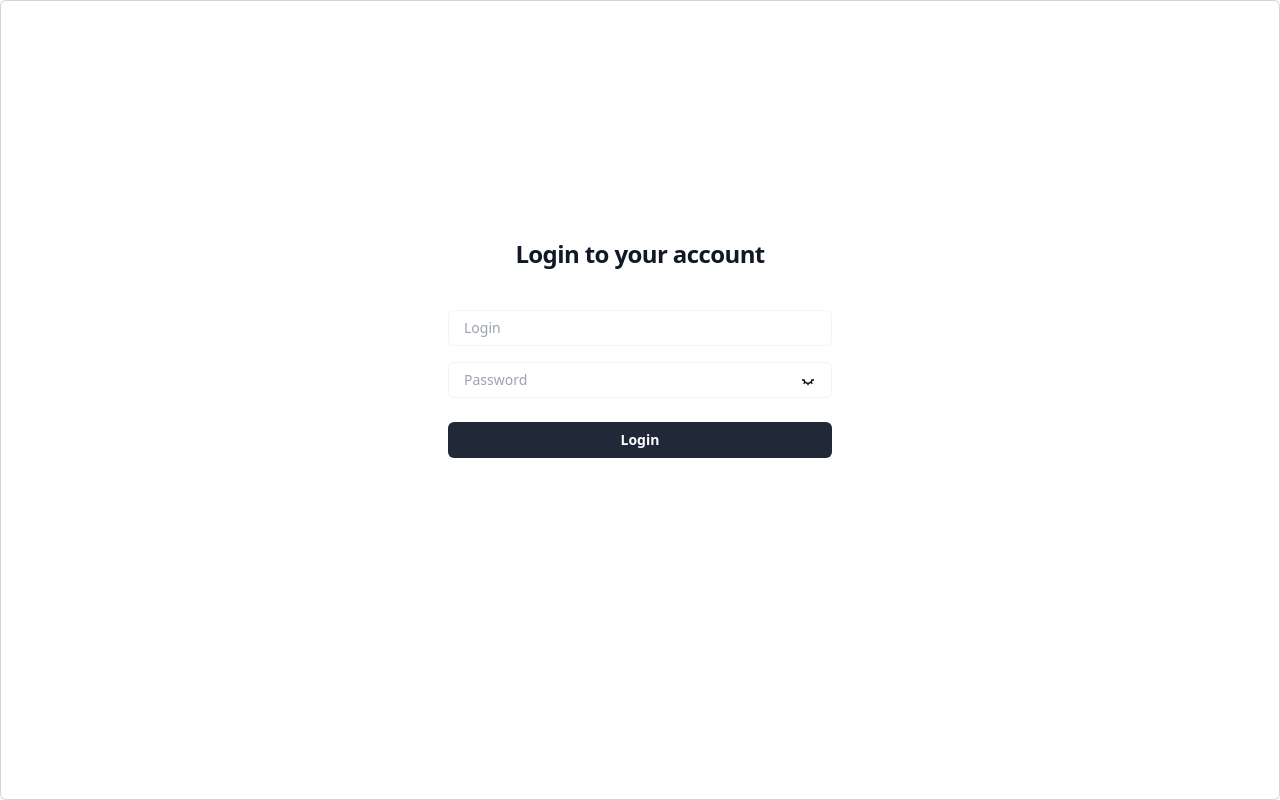
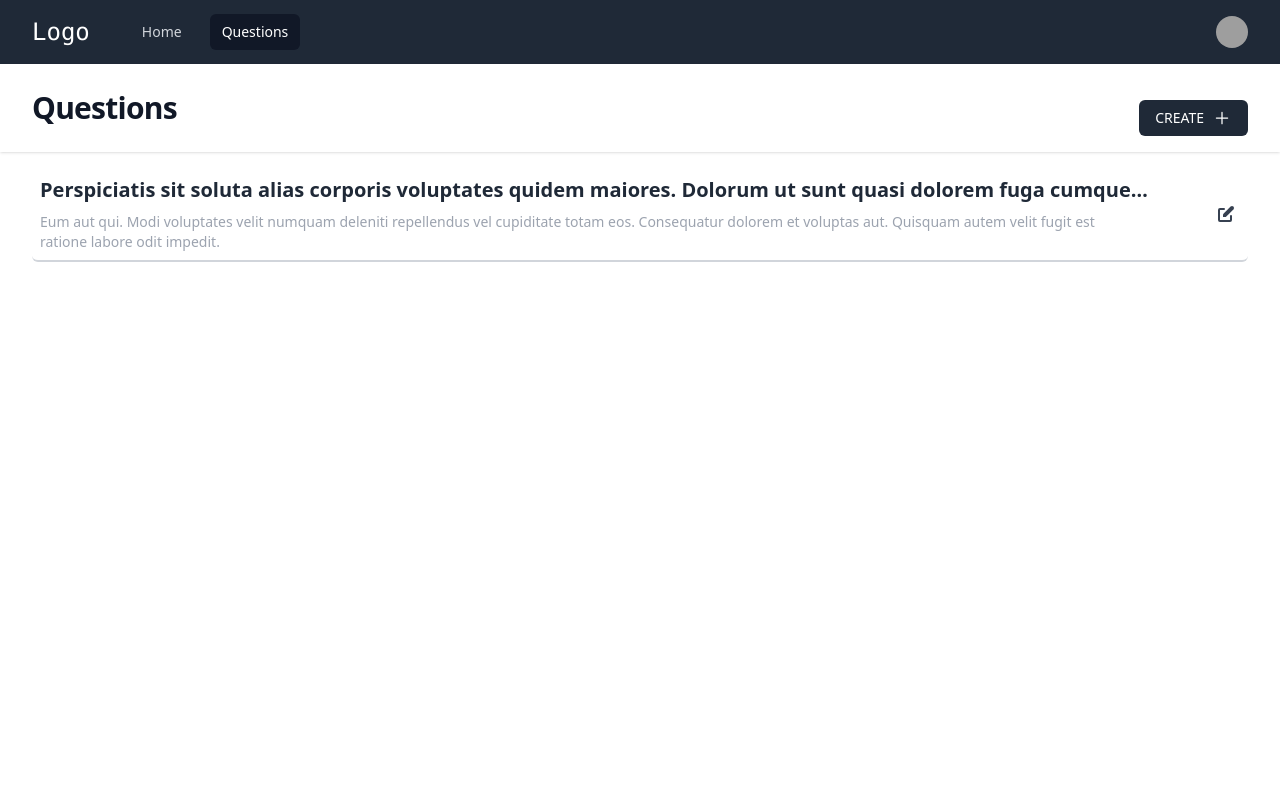
Before and after one commit to abdulholiq-ahmad/form-admin, a React (Vite) app: page /questions in a window 1280 px wide. Before the commit this address led to /auth/login. Built offline with nearby package versions, Linux system fonts and the light colour scheme; grey boxes are pictures that could not be loaded.

Commit message:
add: questions router

```diff
--- a/src/App.jsx
+++ b/src/App.jsx
@@ -4,12 +4,12 @@ import { useEffect } from "react";
 function App() {
   const navigate = useNavigate();
 
-  useEffect(() => {
-    const token = localStorage.getItem("token");
-    if (!token) {
-      navigate("/auth/login");
-    }
-  }, [navigate]);
+  // useEffect(() => {
+  //   const token = localStorage.getItem("token");
+  //   if (!token) {
+  //     navigate("/auth/login");
+  //   }
+  // }, [navigate]);
 
   return (
     <>
--- a/src/components/form/Form.jsx
+++ b/src/components/form/Form.jsx
@@ -9,28 +9,47 @@ import {
   removeQuestion,
   addOption,
   setRequired,
-  setQuestionsType,
   updateQuestion,
 } from "@/redux/slices/questionSlice";
 import TypeQuestion from "./FormRadio";
 import { IoClose } from "react-icons/io5";
-import { HiPencilAlt } from "react-icons/hi";
+
 import { IoIosCheckbox, IoIosRadioButtonOn } from "react-icons/io";
 import { IoIosArrowDropdownCircle } from "react-icons/io";
 import { IoText } from "react-icons/io5";
 import { MdDeleteOutline } from "react-icons/md";
 import "./editor.css";
+import { Alert } from "antd";
 
 function Form() {
   const questionData = useSelector((state) => state.questions?.questionsList[0].questions || []);
+  const [visible, setVisible] = useState(false);
   const [questionAnswers, setQuestionAnswers] = useState([""]);
-  const { options = [] } = useSelector((state) => state.questions || {});
   const [postQuestions] = usePostQuestionMutation();
   const dispatch = useDispatch();
 
   // Handle Change Type
   const handleChangeType = (index, newType) => {
-    dispatch(updateQuestion({ questionIndex: index, questionData: { questionType: newType } }));
+    if (newType === "text") {
+      dispatch(
+        updateQuestion({
+          questionIndex: index,
+          questionData: {
+            questionType: newType,
+            options: ["Answer"],
+          },
+        })
+      );
+    } else {
+      dispatch(
+        updateQuestion({
+          questionIndex: index,
+          questionData: {
+            questionType: newType,
+          },
+        })
+      );
+    }
   };
 
   // Handle Remove Question
@@ -65,6 +84,10 @@ function Form() {
     setQuestionAnswers(updatedOptions);
 
     dispatch(updateOption({ index, value: e.target.value }));
+  };
+
+  const handleCloseAlert = () => {
+    setVisible(!visible);
   };
 
   // const renderOption = (option, questionType, index) => {
@@ -334,10 +357,23 @@ function Form() {
 
     try {
       const result = await postQuestions(newQuestionData).unwrap();
-      console.log("Savol muvaffaqiyatli yaratildi:", result);
+      console.log("Savol muvaffaqiyatli yaratildi:", result.error || result);
 
       dispatch(addQuestion(result));
       setQuestionAnswers([""]);
+
+      if (result.status === "FETCH_ERROR") {
+        return (
+          <Alert
+            className="flex items-center top-2 left-1/2 transform -translate-x-1/2 fixed"
+            message={result?.error}
+            type="error"
+            closable
+            onClose={() => handleCloseAlert}
+            showIcon
+          />
+        );
+      }
     } catch (error) {
       console.error("Savol yaratishda xato:", error);
     }
--- a/src/components/formComponent/FormComponent.jsx
+++ b/src/components/formComponent/FormComponent.jsx
@@ -1,5 +1,4 @@
 const FormComponent = ({ data }) => {
-  console.log(data);
   return (
     <div>
       {data?.form.map((item) => (
--- a/src/components/header/Header.jsx
+++ b/src/components/header/Header.jsx
@@ -43,7 +43,7 @@ const Header = ({ title }) => {
   return (
     <>
       <Disclosure as="nav" className="bg-gray-800">
-        <div className="mx-auto max-w-7xl px-4 sm:px-6 lg:px-8">
+        <div className="container">
           <div className="flex h-16 items-center justify-between">
             <div className="flex items-center">
               <Link to={"/"} className="flex-shrink-0 text-2xl text-white font-mono">
@@ -164,8 +164,9 @@ const Header = ({ title }) => {
       </Disclosure>
 
       {confirmLogOut ? (
+        <div className="w-full h-full absolute top-0 left-0 bg-gray-800/70 z-10">
           <Alert
-          className="absolute top-2/4 left-2/4 transform -translate-x-2/4 -translate-y-2/4 block text-xl border border-gray-800 p-4"
+            className="absolute top-2/4 left-2/4 z-30 bg-white transform -translate-x-2/4 -translate-y-2/4 text-2xl font-semibold p-4 w-[300px] h-[200px] flex flex-col justify-between items-end"
             message="Do you want to log out of your account?"
             type="simple"
             action={
@@ -188,6 +189,7 @@ const Header = ({ title }) => {
               </Space>
             }
           />
+        </div>
       ) : (
         <></>
       )}
--- a/src/redux/slices/questionSlice.js
+++ b/src/redux/slices/questionSlice.js
@@ -5,10 +5,10 @@ const initialState = {
     {
       questions: [
         {
-          questionType: "radio",
+          questionType: "checkbox",
           required: true,
           questionText: "Question",
-          options: ["Option 1", "Option 2", "Option 3"],
+          options: ["Option 1"],
         },
       ],
     },
--- a/src/routes/home/Home.jsx
+++ b/src/routes/home/Home.jsx
@@ -1,7 +1,7 @@
 import FormComponent from "@/components/formComponent/FormComponent";
 import { useGetQuestionsQuery } from "@/redux/api/questionApi";
 import { Alert } from "antd";
-import { useEffect, useState } from "react";
+import { memo, useEffect, useState } from "react";
 
 const Home = ({ title }) => {
   const [isSuccess, setIsSuccess] = useState(false);
@@ -40,8 +40,8 @@ const Home = ({ title }) => {
           />
         ) : null}
         <div className="bg-white shadow">
-          <div className="mx-auto max-w-7xl px-4 py-6 sm:px-6 lg:px-8">
-            <h1 className="text-3xl font-semibold tracking-tight text-gray-900">{title}</h1>
+          <div className="container mx-auto px-4 py-4 sm:px-6 lg:px-8">
+            <h2 className="text-3xl font-semibold tracking-tight text-gray-900">{title}</h2>
           </div>
         </div>
         <div className="mx-auto max-w-7xl px-4 py-6 sm:px-6 lg:px-8">
@@ -52,4 +52,4 @@ const Home = ({ title }) => {
   );
 };
 
-export default Home;
+export default memo(Home);
--- a/src/routes/index.jsx
+++ b/src/routes/index.jsx
@@ -2,12 +2,15 @@ import { Outlet, useLocation, useRoutes } from "react-router-dom";
 import Header from "../components/header/Header";
 import Footer from "../components/footer/Footer";
 import Suspense from "../utils";
-import { lazy } from "react";
+import { lazy, memo } from "react";
 import Questions from "./questions/Questions";
+import CreateQuestions from "./questions/CreateQuestions";
+import SingleQuestion from "./singleQuestion/SingleQuestion";
 
 const Home = lazy(() => import("./home/Home"));
 const AuthLayout = lazy(() => import("./auth/authLayout/AuthLayout"));
 const Signin = lazy(() => import("./auth/sign-in/Signin"));
+const NotFound = lazy(() => import("./not-found/NotFound"));
 
 const Layout = ({ children }) => {
   const isAuthRoute = useLocation().pathname.startsWith("/auth");
@@ -45,13 +48,25 @@ const RouteController = () => {
             },
             {
               path: "/questions",
-              element: <Questions title={"Create a question"} />,
+              element: <Questions title={"Questions"} />,
+            },
+            {
+              path: "/create-question",
+              element: <CreateQuestions title={"Create a question"} />,
+            },
+            {
+              path: "/questions/:id",
+              element: <SingleQuestion />,
             },
           ],
+        },
+        {
+          path: "*",
+          element: <NotFound />,
         },
       ])}
     </Suspense>
   );
 };
 
-export default RouteController;
+export default memo(RouteController);
--- /dev/null
+++ b/src/routes/not-found/NotFound.jsx
@@ -0,0 +1,29 @@
+import React, { memo } from "react";
+import { useNavigate } from "react-router-dom";
+
+const NotFound = () => {
+  const navigate = useNavigate();
+  return (
+    <div className="flex flex-col items-center justify-center w-full h-screen">
+      <h2 className="text-4xl font-bold uppercase text-gray-800">Not Found</h2>
+      <span className="text-9xl font-bold text-gray-800">404</span>
+
+      <div className="flex items-center gap-2">
+        <button
+          onClick={() => navigate(-1)}
+          className="p-2 px-4 mt-5 bg-gray-800 hover:bg-gray-700 text-white text-sm font-medium rounded-md uppercase"
+        >
+          Go back
+        </button>
+        <button
+          onClick={() => navigate("/")}
+          className="p-2 px-4 mt-5 bg-gray-800 hover:bg-gray-700 text-white text-sm font-medium rounded-md uppercase"
+        >
+          Go home
+        </button>
+      </div>
+    </div>
+  );
+};
+
+export default memo(NotFound);
--- /dev/null
+++ b/src/routes/questions/CreateQuestions.jsx
@@ -0,0 +1,19 @@
+import React from "react";
+import Form from "@/components/form/Form";
+
+const CreateQuestions = ({ title }) => {
+  return (
+    <div className="flex flex-col gap-4">
+      <div className="bg-white shadow">
+        <div className="container mx-auto px-4 py-4 sm:px-6 lg:px-8">
+          <h1 className="text-3xl font-semibold tracking-tight text-gray-900">{title}</h1>
+        </div>
+      </div>
+      <div>
+        <Form />
+      </div>
+    </div>
+  );
+};
+
+export default CreateQuestions;
--- a/src/routes/questions/Questions.jsx
+++ b/src/routes/questions/Questions.jsx
@@ -1,20 +1,51 @@
-import Form from "@/components/form/Form";
+import { IoAdd } from "react-icons/io5";
+import { memo } from "react";
+import { Link } from "react-router-dom";
+import { HiPencilAlt } from "react-icons/hi";
 
 const Questions = ({ title }) => {
   return (
     <>
       <main className="min-h-full">
         <div className="bg-white shadow">
-          <div className="mx-auto max-w-7xl px-4 py-4 sm:px-6 lg:px-8">
+          <div className="container flex items-center justify-between mx-auto px-4 py-4 sm:px-6 lg:px-8">
             <h1 className="text-3xl font-semibold tracking-tight text-gray-900">{title}</h1>
+
+            <Link
+              to={"/create-question"}
+              className="p-2 px-4 mt-5 bg-gray-800 hover:bg-gray-700 text-white rounded-md flex items-center gap-2"
+            >
+              <span className="text-sm font-medium uppercase">create</span>
+              <IoAdd className="text-white text-xl" />
+            </Link>
           </div>
         </div>
-        <div className="mx-auto max-w-7xl px-4 py-6 sm:px-6 lg:px-8">
-          <Form />
+        <div className="container sm:px-6 lg:px-8 py-4">
+          <ul className="flex flex-col gap-3">
+            <li className="relative py-2 px-2 pr-9 flex items-center justify-between border-b-2 border-gray-300 hover:cursor-pointer hover:bg-gray-200/20 transition-all ease-in duration-150 rounded-md">
+              <div>
+                <h3
+                  className="text-xl font-semibold text-gray-800 line-clamp-1 max-w-[95%]"
+                  title="Perspiciatis sit soluta alias corporis voluptates quidem maiores. Dolorum ut sunt quasi dolorem fuga cumque laborum magnam. Animi consectetur eum ut error nesciunt"
+                >
+                  Perspiciatis sit soluta alias corporis voluptates quidem maiores. Dolorum ut sunt quasi dolorem fuga cumque
+                  laborum magnam. Animi consectetur eum ut error nesciunt
+                </h3>
+                <p className="text-sm text-gray-400 mt-2 w-[90%]">
+                  Eum aut qui. Modi voluptates velit numquam deleniti repellendus vel cupiditate totam eos. Consequatur dolorem et
+                  voluptas aut. Quisquam autem velit fugit est ratione labore odit impedit.
+                </p>
+              </div>
+
+              <Link className="group absolute right-2 p-1 flex items-center justify-center h-full">
+                <HiPencilAlt className="group-hover:text-gray-600 text-xl text-gray-700" />
+              </Link>
+            </li>
+          </ul>
         </div>
       </main>
     </>
   );
 };
 
-export default Questions;
+export default memo(Questions);
--- /dev/null
+++ b/src/routes/singleQuestion/SingleQuestion.jsx
@@ -0,0 +1,7 @@
+import React from "react";
+
+const SingleQuestion = () => {
+  return <div>SingleQuestion</div>;
+};
+
+export default SingleQuestion;
```
Lines whose indentation alone changed are shown as unchanged.
